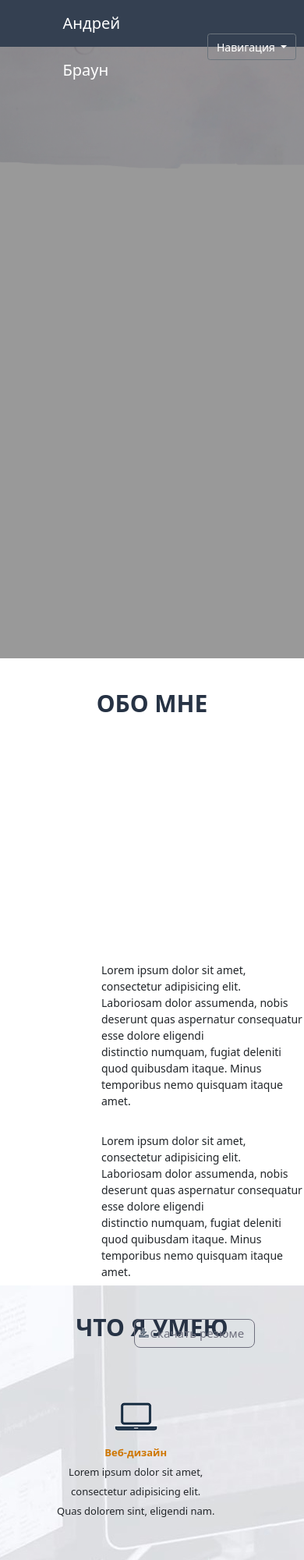
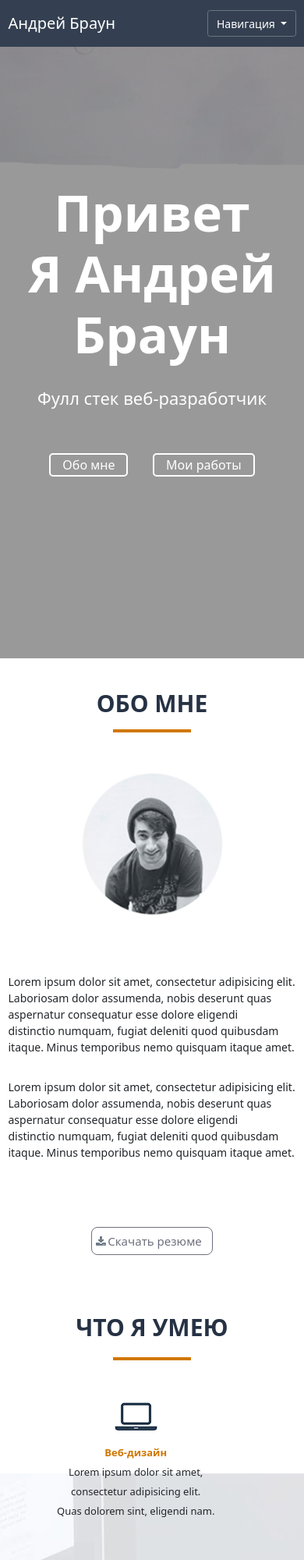
Before and after one commit to finnik008/finnik008.github.io, a plain HTML site: page src/index.html in a window 390 px wide. Shown: the top 2000 px of the page at 78% size. Drawn offline with Linux system fonts and the light colour scheme.

Commit message:
Адаптивность

```diff
--- a/src/css/style.css
+++ b/src/css/style.css
@@ -11,11 +11,10 @@ nav {
     height: 60px;
     background: #344051;
     position: fixed;
-    z-index: 2;
+    z-index: 10;
 }
 
 .logo {
-    margin-left: 70px;
     color: #fff;
     font-size: 20px;
     line-height: 60px;
@@ -36,8 +35,8 @@ nav {
 }
 
 .menu {
-    margin-left: 170px;
-    float: left;
+    display: flex;
+    justify-content: flex-end;
 }
 
 .menu li {
@@ -116,6 +115,9 @@ main {
     width: 100%;
     height: 100%;
     background: url(../img/boy.png) 90% 100%/auto 65% no-repeat, url(../img/bg.jpg) top/contain no-repeat;
+    position: relative;
+    z-index: 9;
+
 }
 
 .title__container {
@@ -123,7 +125,6 @@ main {
     color: #2c384a;
     text-align: center;
     width: 100%;
-/*
     opacity: 0;
     -webkit-animation: title_move 1s ease forwards;
     -o-animation: title_move 1s ease forwards;
@@ -131,7 +132,6 @@ main {
     -webkit-animation-delay: 0.9s;
     -o-animation-delay: 0.9s;
     animation-delay: 0.9s;
-*/
 }
 
 @keyframes title_move {
@@ -140,7 +140,7 @@ main {
     }
 
     to {
-        margin-left: 200px;
+        margin-left: 0;
         opacity: 1;
     }
 }
@@ -182,9 +182,11 @@ main {
 .aboutme {
     height: 800px;
     width: 100%;
+
 }
 
 .aboutme h2 {
+
     text-align: center;
     font-size: 30px;
     font-weight: bold;
@@ -195,58 +197,59 @@ main {
 
 .aboutme h2::after {
     content: "";
-    display: block;
+    display: flex;
     border-bottom: 4px solid #d17700;
     width: 100px;
-    margin-left: 565px;
-    padding-top: 20px;
+    margin: 15px auto;
+
 
 }
 
 #ava {
-    margin-left: 520px;
-    margin-top: 50px;
+    width: 200px;
+    height: auto;
+    margin: 30px auto;
+    margin-bottom: 60px;
     animation: ava 5s ease infinite;
     transition: 1s;
 }
 
+
 @keyframes ava {
     from {
         transform: rotate(0deg);
-        margin-left: -200px;
-
-
     }
     50% {
         transform: rotate(360deg);
-        margin-left: 520px;
     }
-
     to {
-        transform: rotate reverse(360deg);
-        margin-left: -200px;
+        transform: rotate reverse(0deg);
     }
 }
 
-
 .aboutme span {
-    display: inline-block;
-    margin: 30px 0px 0px 130px;
+    display: flex;
+    margin: 15px auto;
+    justify-content: center;
 }
 
 .aboutme input {
-    display: inline-block;
     text-align: center;
     font-size: 15px;
     color: #6f707e;
     border: 1px solid #6f707e;
-    margin: 50px 44%;
+    text-align: center;
+
     background: none;
     padding: 6px 13px 6px 20px;
+
     border-radius: 8px;
     background: url(../img/save.png) no-repeat 3%;
     transition: 0.2s;
     transform: scale(1);
+    display: flex;
+    margin: auto;
+    margin-top: 70px;
 }
 
 .aboutme input:active {
@@ -274,10 +277,11 @@ main {
 
 .skills h2::after {
     content: "";
-    display: block;
+    display: flex;
+    margin: 0 auto;
     border-bottom: 4px solid #d17700;
     width: 100px;
-    margin-left: 565px;
+
     padding-top: 20px;
 }
 
@@ -292,6 +296,7 @@ main {
     line-height: 25px;
     transition: 0.3s;
 }
+
 
 .skills li:hover {
     transform: scale(1.1);
@@ -319,6 +324,8 @@ main {
 }
 
 .keys h2 {
+    display: flex;
+    margin: 0 auto;
     text-align: center;
     font-size: 30px;
     font-weight: bold;
@@ -329,10 +336,10 @@ main {
 
 .keys h2::after {
     content: "";
-    display: block;
+    display: flex;
     border-bottom: 4px solid #d17700;
     width: 100px;
-    margin-left: 565px;
+    margin: 0 auto;
     padding-top: 20px;
 }
 
@@ -624,7 +631,6 @@ main {
 @media (max-width: 991px) {
     .title__container, .title__container h4, .title__container input {
         color: white;
-        z-index: 5;
     }
     .title__container input {
         border: 2px solid white;
@@ -640,6 +646,16 @@ main {
         top: 0;
         bottom: 0;
         background: rgba(0,0,0,0.4);
+        z-index: -1;
     }
 
 }
+.container h-100 {
+    position: relative;
+    z-index: 10;
+}
+@media (max-width: 900px) {
+    .skills {
+        height: 120%;
+    }
+}
--- a/src/index.html
+++ b/src/index.html
@@ -22,7 +22,7 @@
                     <div class="col-xxl-2 col-lg-3 col-7">
                         <div class="logo">Андрей Браун</div>
                     </div>
-                    <div class="px-0 col-xxl-6 col-xl-7 col-lg-8 offset-xxl-4 offset-xl-2 offset-lg-1 d-none d-md-block">
+                    <div class="px-0 col-xxl-6 col-xl-7 col-lg-8 offset-xxl-4 offset-xl-2 offset-lg-1 d-none d-lg-block">
                         <div class="menu">
                             <ul>
                                 <li><a href="#">Обо мне</a></li>
@@ -72,13 +72,15 @@
             </div>
         </section>
         <section class="aboutme">
-            <h2>ОБО МНЕ</h2>
-            <img id="ava" src="img/ava.png" alt="Тут я не прогрузился">
-            <br>
-            <span>Lorem ipsum dolor sit amet, consectetur adipisicing elit. Laboriosam dolor assumenda, nobis deserunt quas aspernatur consequatur esse dolore eligendi <br>distinctio numquam, fugiat deleniti quod quibusdam itaque. Minus temporibus nemo quisquam itaque amet. <br></span>
-            <br>
-            <span>Lorem ipsum dolor sit amet, consectetur adipisicing elit. Laboriosam dolor assumenda, nobis deserunt quas aspernatur consequatur esse dolore eligendi <br>distinctio numquam, fugiat deleniti quod quibusdam itaque. Minus temporibus nemo quisquam itaque amet. <br></span>
-
+            <div class="container">
+                <div class="row">
+                    <h2 class="col-12">ОБО МНЕ</h2>
+                    <img src="img/ava.png" alt="Тут я не прогрузился" id="ava">
+                    <span>Lorem ipsum dolor sit amet, consectetur adipisicing elit. Laboriosam dolor assumenda, nobis deserunt quas aspernatur consequatur esse dolore eligendi <br>distinctio numquam, fugiat deleniti quod quibusdam itaque. Minus temporibus nemo quisquam itaque amet. <br></span>
+                    <br>
+                    <span>Lorem ipsum dolor sit amet, consectetur adipisicing elit. Laboriosam dolor assumenda, nobis deserunt quas aspernatur consequatur esse dolore eligendi <br>distinctio numquam, fugiat deleniti quod quibusdam itaque. Minus temporibus nemo quisquam itaque amet. <br></span>
+                </div>
+            </div>
             <input type="submit" value="Скачать резюме">
         </section>
 
```
